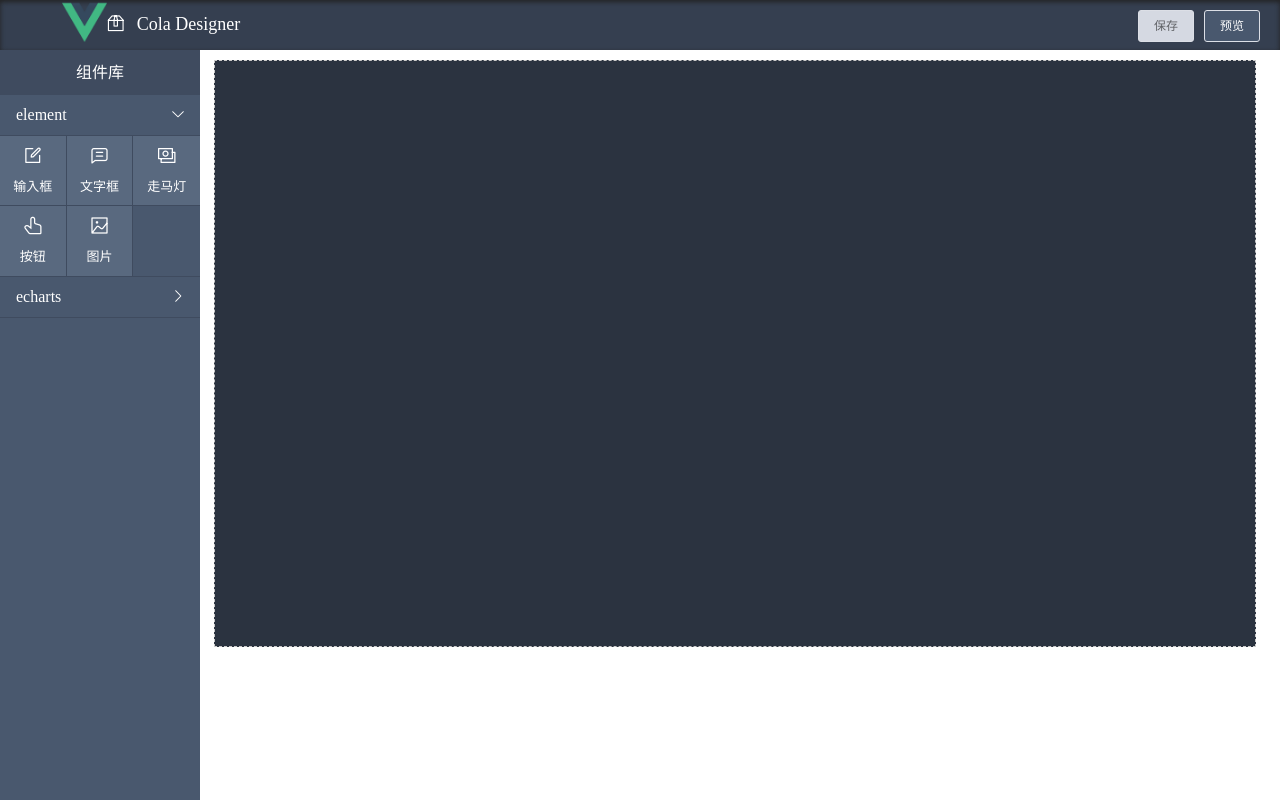
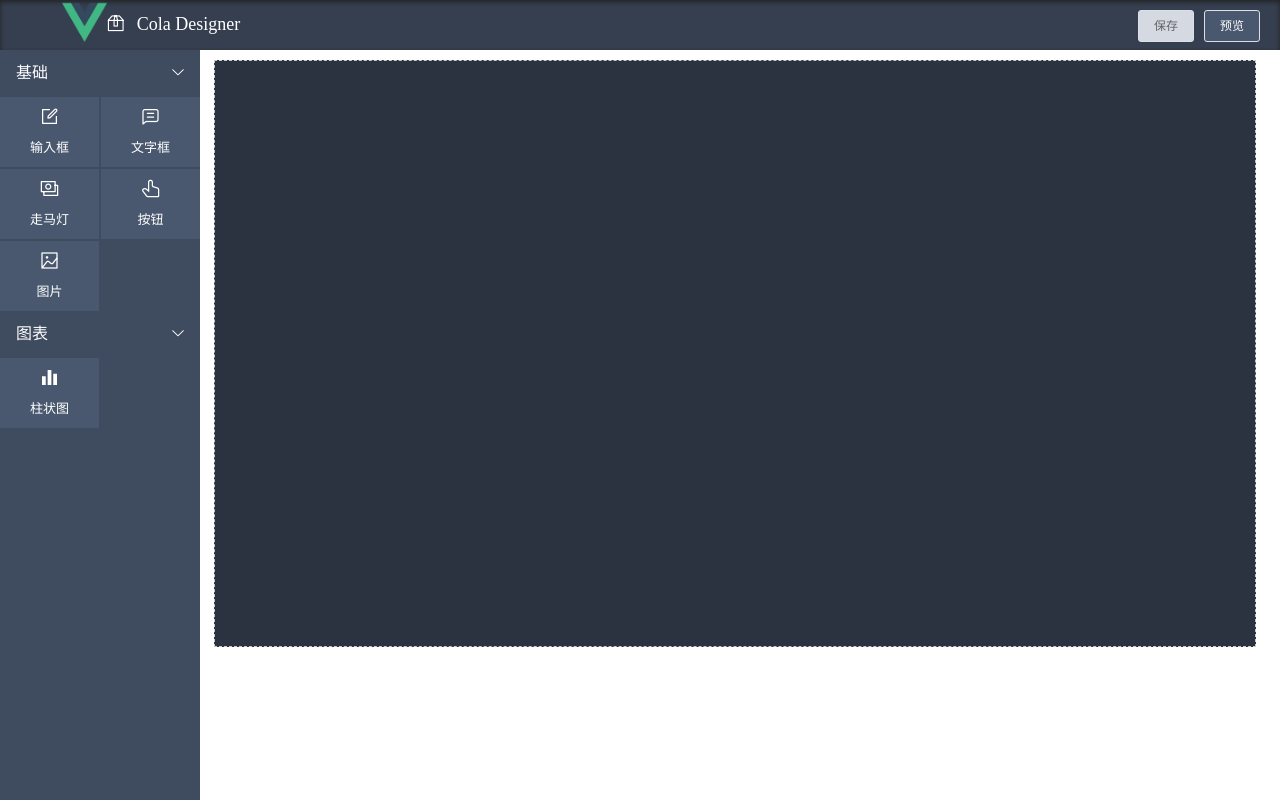
Before and after one commit to colaiven/cola-designer, a Vue app: page / in a window 1280 px wide. Built offline with nearby package versions, Linux system fonts and the light colour scheme.

Commit message:
页面样式调整

```diff
--- a/src/components/echarts/cpt-chart-column.vue
+++ b/src/components/echarts/cpt-chart-column.vue
@@ -6,7 +6,7 @@
 export default {
   name: "cpt-chart-column",
   title: "柱状图",
-  icon: 'el-icon-thumb',
+  icon: 'el-icon-s-data',
   initWidth: 400,
   initHeight: 300,
   group: 'echarts',
--- a/src/components/options.js
+++ b/src/components/options.js
@@ -1,5 +1,9 @@
 const cptOptions = {
-    'element':{
+    element:{
+        name:'基础',
+        icon:'',
+        opened:true,
+        options:{
             'cpt-button-option': {
                 text: '按钮1', url: '', bgColor: '#409eff', textColor: '#fff',
                 radius: 6,
@@ -36,16 +40,22 @@ const cptOptions = {
                 ],
                 fit:'cover'
             }
+        }
     },
-    'echarts':{
-        'cpt-chart-column-option':{
-            chartTitle:'标题一',titleLeft:'center', titleTop:10, titleTextColor:'#aaa',
-            xLabelColor:'#0a7eea',xLineColor:'#aaa',yLabelColor:'#0bd124',yLineColor:'#aaa',
-            yGridLineShow:false,yTickShow:true,
-            barBgShow:false,barBorderRadius:5,barColor:'#0775eb',
-            barWidth:24,
-            xData:"Mon,Tue,Wed,Thu,Fri,Sat,Sun",
-            yData:"120,200,150,80,70,110,130"
+    echarts:{
+        name:'图表',
+        icon:'',
+        opened:true,
+        options: {
+            'cpt-chart-column-option': {
+                chartTitle: '标题一', titleLeft: 'center', titleTop: 10, titleTextColor: '#aaa',
+                xLabelColor: '#0a7eea', xLineColor: '#aaa', yLabelColor: '#0bd124', yLineColor: '#aaa',
+                yGridLineShow: false, yTickShow: true,
+                barBgShow: false, barBorderRadius: 5, barColor: '#0775eb',
+                barWidth: 24,
+                xData: "Mon,Tue,Wed,Thu,Fri,Sat,Sun",
+                yData: "120,200,150,80,70,110,130"
+            }
         }
     }
 }
--- a/src/designer/componentBar.vue
+++ b/src/designer/componentBar.vue
@@ -1,19 +1,16 @@
 <template>
-  <el-row style="width:100%;height:100%;background: #49586E;z-index: 2000;color: #fff;overflow: auto">
-    <el-row class="cptTitle">组件库</el-row>
-    <div v-for="group in cptGroupKeys" :key="group">
-      <div style="line-height: 40px;border-bottom: 1px solid #3F4B5F" class="hoverPointer" @click="checkGroup(group)">
-        <div style="display: inline-block;text-indent: 1em;width: 170px;">{{group}}</div>
+  <el-row style="width:100%;height:100%;background: #3F4B5F;z-index: 2000;color: #fff;overflow: auto">
+    <div v-for="group in cptGroupKeys" :key="group.key">
+      <div style="line-height: 45px;" class="hoverPointer" @click="group.opened = !group.opened">
+        <div style="display: inline-block;text-indent: 1em;width: 170px;">{{group.name}}</div>
         <div style="display: inline-block;">
-          <i :class=" openedKey === group ? 'el-icon-arrow-down':'el-icon-arrow-right'"></i>
+          <i :class="group.opened ? 'el-icon-arrow-down':'el-icon-arrow-right'"></i>
         </div>
       </div>
-      <el-row style="border-bottom: 1px solid #3F4B5F" v-show="openedKey === group">
-        <el-col :span="8" v-for="(item,index) in cptGroups[group]" :key="item.name"
-                style="height: 70px;text-align: center;background-color: #59697f"
-                :style="{borderRight:(index+1)%3!==0 ? '1px solid #3F4B5F':''
-                ,borderBottom:index > cptGroups['element'].length-3 ? '':'1px solid #3F4B5F'}">
-          <div draggable="true" :config="JSON.stringify(item)" @dragstart="dragStart">
+      <el-row :gutter="2" v-show="group.opened">
+        <el-col :span="12" v-for="(item,index) in cptGroups[group.key]" :key="item.name+index">
+          <div draggable="true" :config="JSON.stringify(item)" @dragstart="dragStart"
+               style="background-color: #49586E;height: 70px;text-align: center;margin-top: 2px;">
             <div style="font-size: 20px;line-height: 40px;"><i :class="item.icon?item.icon:'el-icon-question'"></i>
             </div>
             <div style="font-size: 13px">{{ item.name }}</div>
@@ -26,26 +23,29 @@
 
 <script>
 import cptGroups from '@/components/registerCpt'
+import cptOptions from "@/components/options"//重复引入待优化
 
 export default {
   name: "componentBar",
   data() {
     return {
-      cptGroups,
+      cptGroups,cptOptions,
       cptGroupKeys:[],
       openedKey:''
     }
   },
   created() {
     for (let key in cptGroups) {
-      this.cptGroupKeys.push(key)
+      this.cptGroupKeys.push({
+        key:key,
+        name:cptOptions[key].name,
+        icon:cptOptions[key].icon,
+        opened:cptOptions[key].opened
+      })
     }
     this.openedKey = this.cptGroupKeys[0]
   },
   methods: {
-    checkGroup(groupKey){
-      this.openedKey = groupKey === this.openedKey?'':this.openedKey = groupKey
-    },
     dragStart(e) {
       let copyDom = e.currentTarget.cloneNode(true);
       this.$emit('dragStart', copyDom);
@@ -55,6 +55,5 @@ export default {
 </script>
 
 <style scoped>
-.cptTitle {line-height: 45px;text-align: center;background: #3F4B5F;}
-.el-collapse-item__*{background: #49586E}
+.el-collapse-item__*{background: #3F4B5F}
 </style>
--- a/src/designer/index.vue
+++ b/src/designer/index.vue
@@ -124,14 +124,15 @@ export default {
     allowDrop(e) {e.preventDefault()},
     drop(e) {//从组件栏丢下组件
       let config = JSON.parse(this.copyDom.getAttribute('config'));
+      console.log("config=>",config)
       let cpt = {
         cptName: config.tag, cptX: e.offsetX, cptY: e.offsetY, cptZ: 1,
         cptWidth: config.initWidth, cptHeight: config.initHeight,
         option: undefined
       }
       const group = cptOptions[config.group];
-      if (group && group[config.tag + '-option']) {
-        const option = group[config.tag + '-option']
+      if (group && group.options[config.tag + '-option']) {
+        const option = group.options[config.tag + '-option']
         cpt.option = JSON.parse(JSON.stringify(option))
       }else {
         this.$message.error("未再options.js中查找到"+config.group+"."+config.tag+"-option的自定义属性")
```
Also changed, not shown: 1 other file (tests, documents, lock files or other folders). Lines whose indentation alone changed are shown as unchanged.
